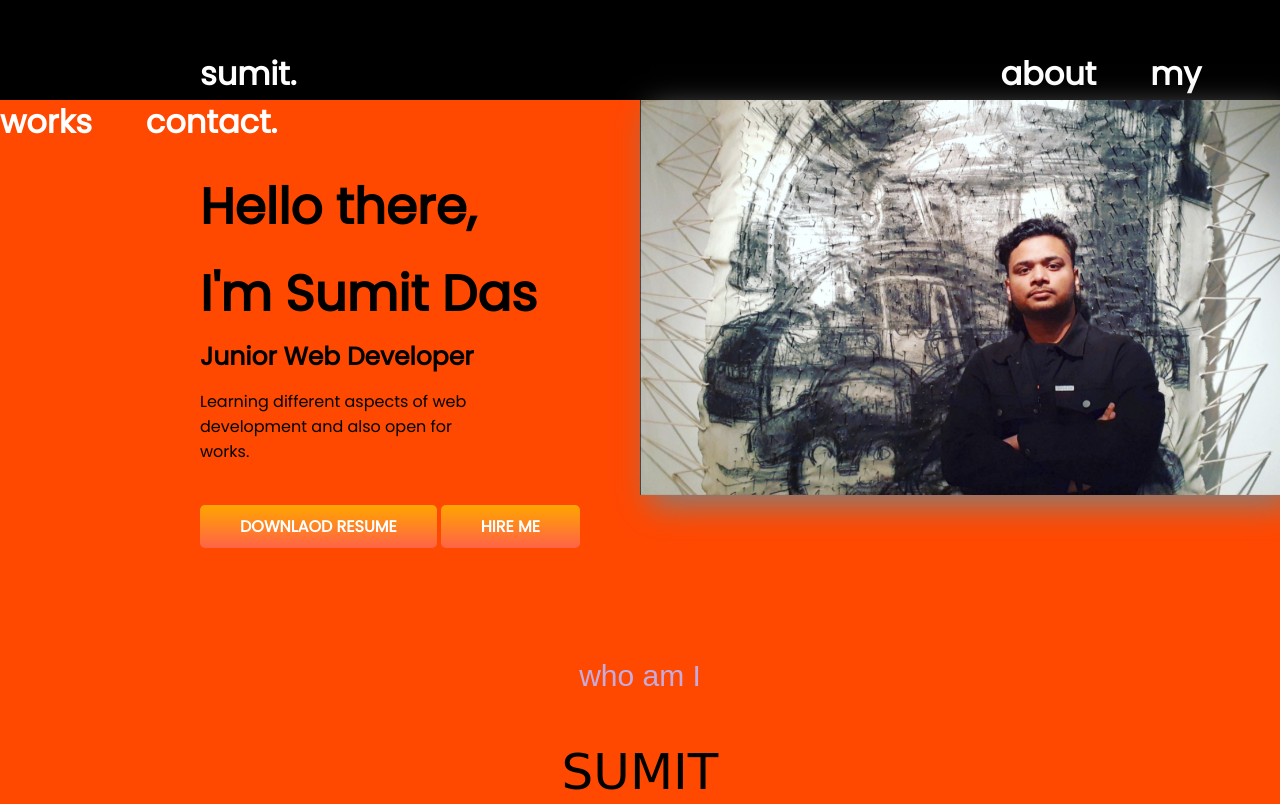
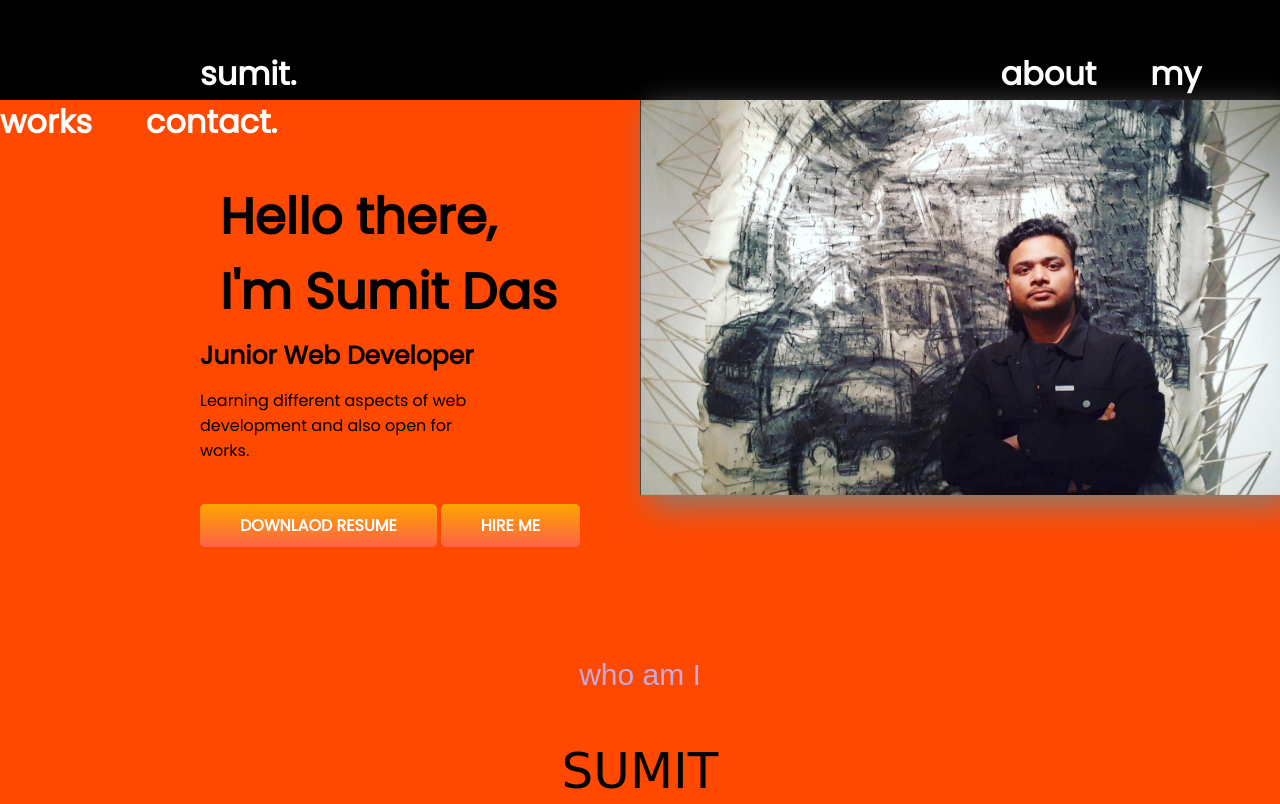
Before and after one commit to SumitDas44/portfolio-practice01, a plain HTML site: page index.html in a window 1280 px wide. Shown: the top 804 px of the page. Drawn offline with Linux system fonts and the light colour scheme.

Commit message:
css updated

```diff
--- a/index.html
+++ b/index.html
@@ -19,8 +19,8 @@
     </div>
     <section class="flexible-container">
         <div class="half-width">
-            <h1 id="block-two-one">Hello there,</h1>
-            <h1 id="block-two-two">I'm Sumit Das</h1>
+            <div id="line"><br></div>
+            <h1 id="block-two-one"> Hello there,<br>I'm Sumit Das</h1>
             <h4>Junior Web Developer</h4>
             <p id="block-two-p">Learning different aspects of web development and also open for works.</p>
             <a id="link-button-one" href="https://altresume.com/?gclid=Cj0KCQiA_c-OBhDFARIsAIFg3ew1Vin4-ufasFpZYC4-A-xs19JpHvAXgeKecSvkGJUHIRjzVoejwQcaAlMNEALw_wcB" target="_blank">DOWNLAOD RESUME</a>
--- a/style.css
+++ b/style.css
@@ -41,19 +41,20 @@ body {
 img {
   width: 100%;
 }
+#line {
+  background-color: white;
+  margin-top: 100px;
+  margin-left: 200px;
+  margin-right: 550px;
+  height: 110px;
+  border-radius: 10px;
+}
 #block-two-one {
   font-family: "Poppins", sans-serif;
   color: black;
   font-size: 50px;
-  padding-left: 200px;
-  margin-top: 70px;
-}
-#block-two-two {
-  font-family: "Poppins", sans-serif;
-  color: black;
-  font-size: 50px;
-  padding-left: 200px;
-  margin-top: -30px;
+  padding-left: 220px;
+  margin-top: -130px;
 }
 h4 {
   font-family: "Poppins", sans-serif;
```
